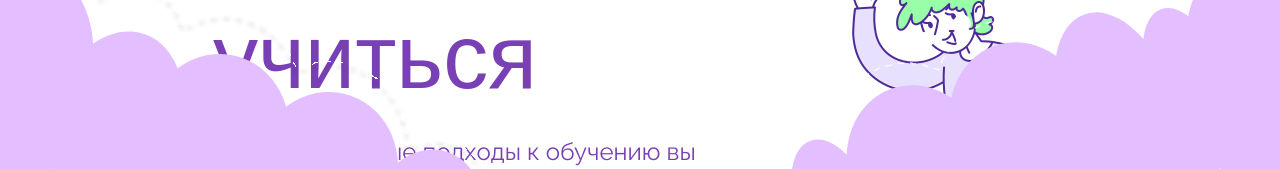
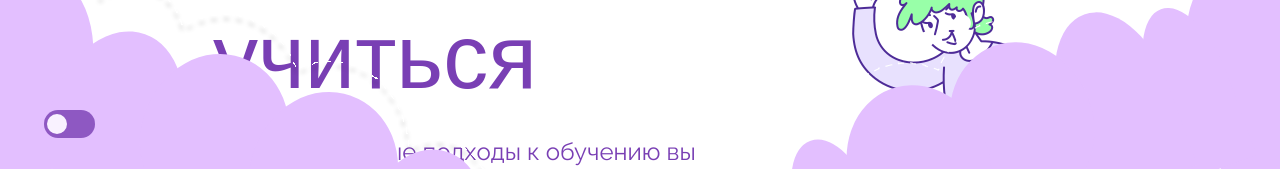
Before and after one commit to auroraptor/repeat, a React (Create React App) app: page / in a window 1280 px wide. Shown: the part 631-800 px from the top of the page. Built offline with nearby package versions, Linux system fonts and the light colour scheme.

Commit message:
refactor: move ThemeSelect to new position

```diff
--- a/src/components/App/App.module.scss
+++ b/src/components/App/App.module.scss
@@ -16,6 +16,8 @@
   margin: 0 auto;
   height: 100vh;
   font-family: $Oswald;
+  display: flex;
+  flex-direction: column;
 }
 
 .light {
--- a/src/components/ThemeSelect/ThemeSelect.module.scss
+++ b/src/components/ThemeSelect/ThemeSelect.module.scss
@@ -1,10 +1,13 @@
 @import "../../assets/colors.scss";
 
 .checkbox {
-    display: flex;
-    justify-content: start;
+    position: absolute;
+    left: 30px;
+    bottom: 20px;
     height: 51px;
     padding: 14px;
+    flex: 1;
+    z-index: 2;
   }
 
   .checkbox__container {
@@ -16,7 +19,6 @@
     position: relative;
     cursor: pointer;
     transition: 0.5s;
-    border: 2px solid #ffffff;
   }
 
   .checkbox__container {
```
